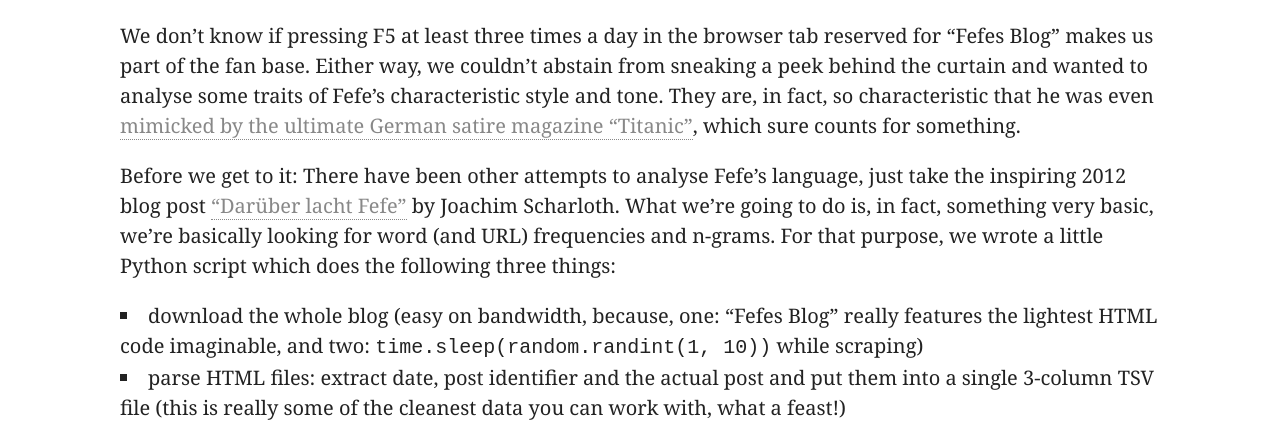
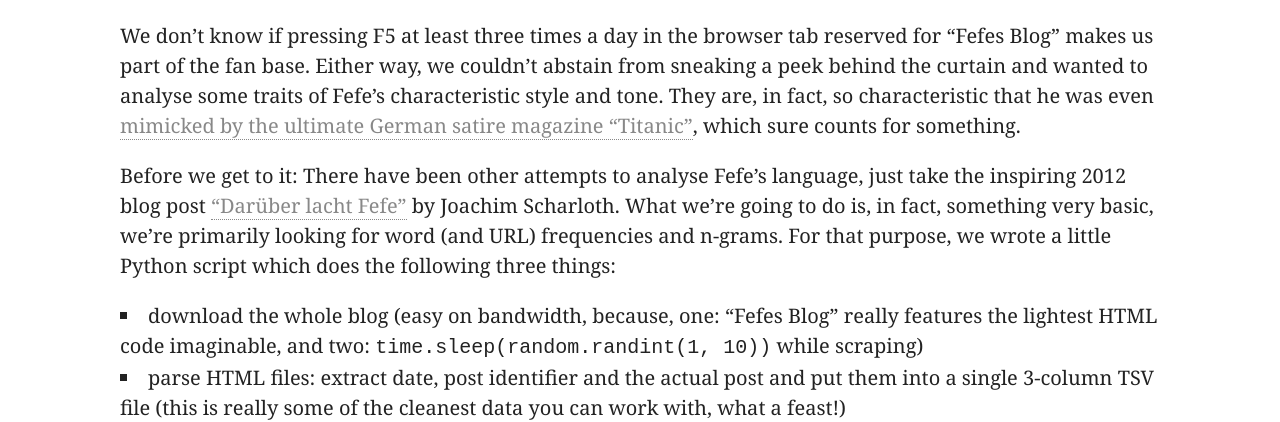
Before and after one commit to weltliteratur/blog, a Jekyll site: the page built from _posts/2016-05-18-Fefe-Research-Institute.markdown, in a window 1280 px wide. Shown: the part 685-1107 px from the top of the page. Built offline with Jekyll 4.4.1, drawn with Linux system fonts in a browser that asks for light colours; nearby versions of some CDN libraries; some web fonts are replaced; comment, search, counter and statistics services are not loaded; some of the changed text lies outside the part shown.

Commit message:
some typos and stuff

```diff
--- a/_posts/2016-05-18-Fefe-Research-Institute.markdown
+++ b/_posts/2016-05-18-Fefe-Research-Institute.markdown
@@ -12,7 +12,7 @@
 
 We don't know if pressing F5 at least three times a day in the browser tab reserved for "Fefes Blog" makes us part of the fan base. Either way, we couldn't abstain from sneaking a peek behind the curtain and wanted to analyse some traits of Fefe's characteristic style and tone. They are, in fact, so characteristic that he was even [mimicked by the ultimate German satire magazine "Titanic"](http://www.titanic-magazin.de/news/was-passiert-eigentlich-gerade-auf-fefes-blog-6220/), which sure counts for something.
 
-Before we get to it: There have been other attempts to analyse Fefe's language, just take the inspiring 2012 blog post ["Darüber lacht Fefe"](http://www.security-informatics.de/blog/?p=956) by Joachim Scharloth. What we're going to do is, in fact, something very basic, we're basically looking for word (and URL) frequencies and n-grams. For that purpose, we wrote a little Python script which does the following three things:
+Before we get to it: There have been other attempts to analyse Fefe's language, just take the inspiring 2012 blog post ["Darüber lacht Fefe"](http://www.security-informatics.de/blog/?p=956) by Joachim Scharloth. What we're going to do is, in fact, something very basic, we're primarily looking for word (and URL) frequencies and n-grams. For that purpose, we wrote a little Python script which does the following three things:
 
 * download the whole blog (easy on bandwidth, because, one: "Fefes Blog" really features the lightest HTML code imaginable, and two: `time.sleep(random.randint(1, 10))` while scraping)
 * parse HTML files: extract date, post identifier and the actual post and put them into a single 3-column TSV file (this is really some of the cleanest data you can work with, what a feast!)
```
Also changed, not shown: other parts of _posts/2016-05-18-Fefe-Research-Institute.markdown (+2 -2 lines).
